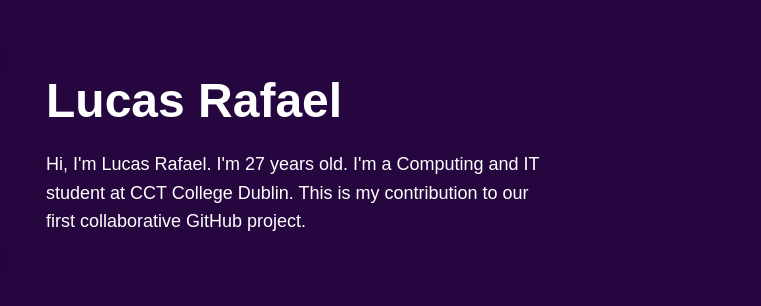
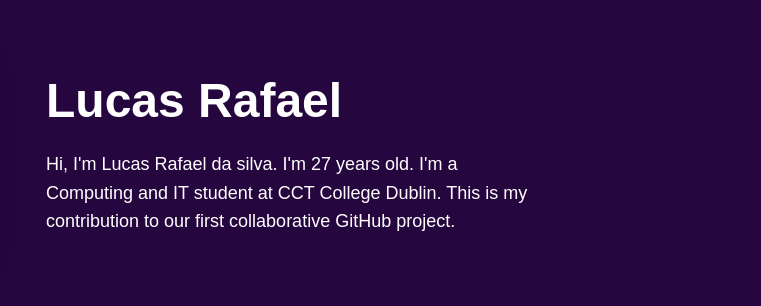
Before and after one commit to lksrafael99/Branch-Five, a plain HTML site: page lucas.html in a window 1280 px wide. Shown: the part 288-594 px from the top of the page, 519-1280 px from the left. Drawn offline with Linux system fonts and the light colour scheme.

Commit message:
Change my name (#10)
* change my name

change my name for test

* change my name test

just for test

```diff
--- a/lucas.html
+++ b/lucas.html
@@ -73,7 +73,7 @@ LUCAS — SUA PARTE TERMINA AQUI
                 <h1 style="color: #fff;">Lucas Rafael</h1>
                 <!-- LUCAS: EDITE SEU TEXTO AQUI -->
                 <p class="profile-text" style="color: #fff;">
-                    Hi, I'm Lucas Rafael. I'm 27 years old. I'm a Computing and IT student at CCT College Dublin.
+                    Hi, I'm Lucas Rafael da silva. I'm 27 years old. I'm a Computing and IT student at CCT College Dublin.
                     This is my contribution to our first collaborative GitHub project.
                 </p>
             </div>
```
